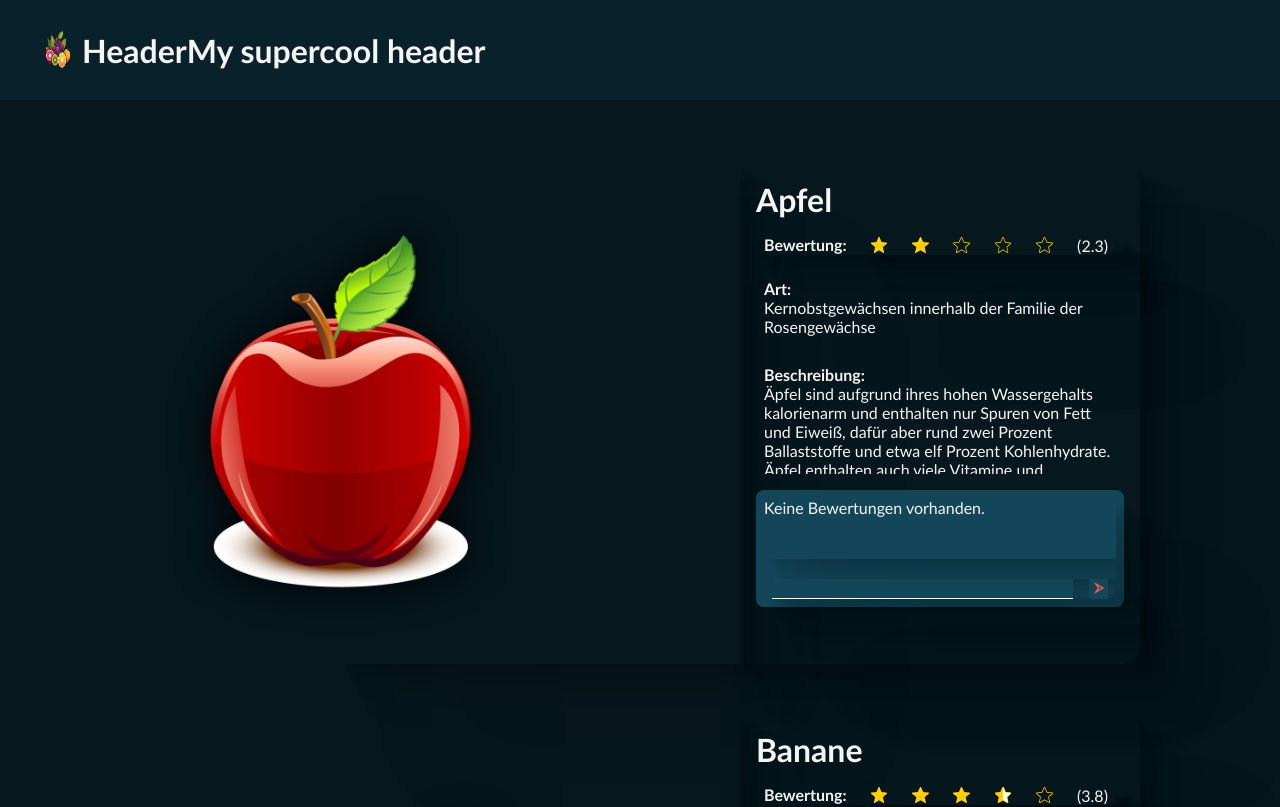
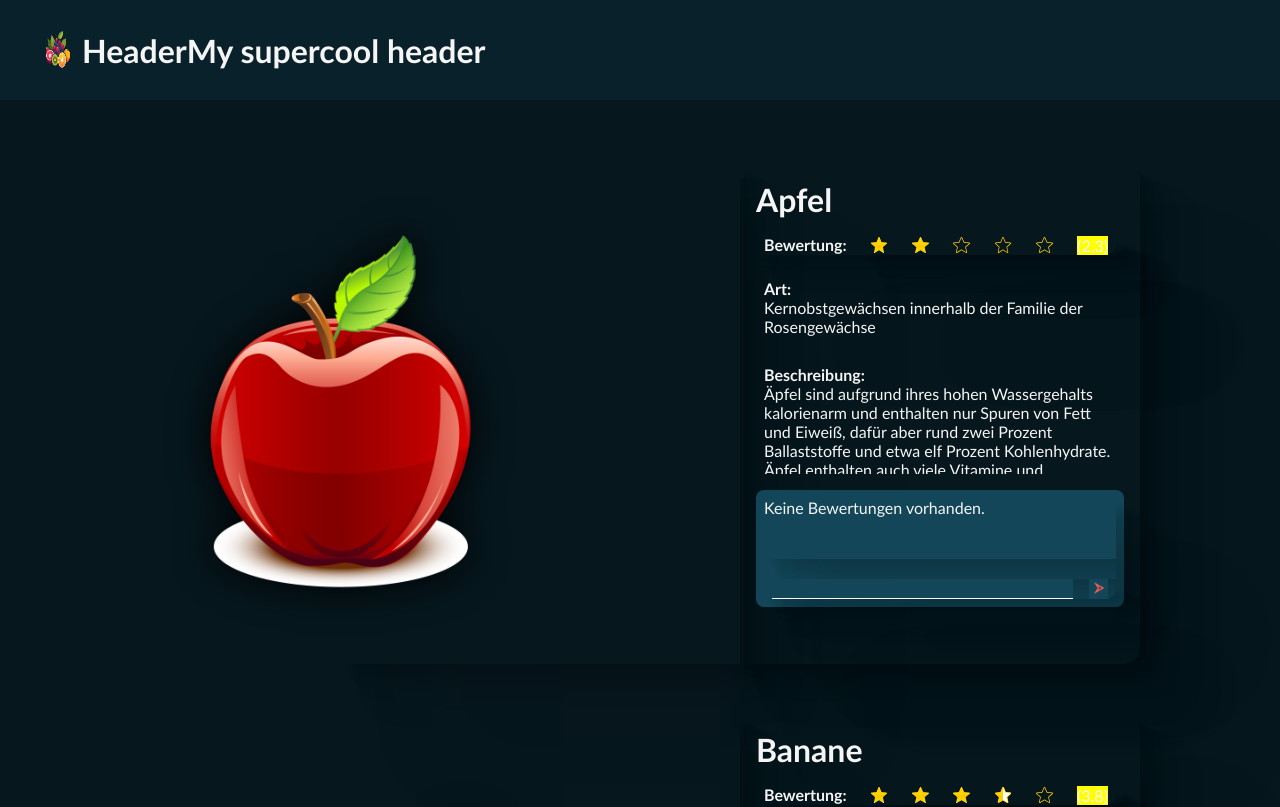
Before and after one commit to adminhype/typescript_grundkurs, an Angular app in the folder typescript_project/: page / in a window 1280 px wide. Shown: the top 807 px of the page. Built offline with nearby package versions, Linux system fonts and the light colour scheme.

Commit message:
doc(): implement switch-case for star rating display with inline styling

```diff
--- a/typescript_project/src/app/fruitlist/fruitlist.component.html
+++ b/typescript_project/src/app/fruitlist/fruitlist.component.html
@@ -9,27 +9,33 @@
             <div>
                 <p><b>Bewertung:</b></p>
                 <div>
-          <!-- @for (i of [1, 2, 3, 4, 5]; track fruitlist) { @if (i <= item.stars) {
-          <img src="./assets/img/stars/star.svg" alt="" />
-          } @else if(i <= item.stars - 0.5) {
-          <img src="./assets/img/stars/star-half.svg" alt="" />
-          } @else {
-          <img src="./assets/img/stars/star-empty.svg" alt="" />
-          } } -->
+                    <!-- switchcase -->
+                    <!-- @for(count of [1,2,3,4,5]; track count){ @switch (true) {
+                      @case(item.stars >= count){
+                      <img src="/assets/img/stars/star.svg" alt="" />
+                      } @case(item.stars >= count - 0.5){
+                      <img src="/assets/img/stars/star-half.svg" alt="" />
+                      }@default {
+                      <img src="/assets/img/stars/star-empty.svg" alt="" />
+                      } } } -->
 
-          <!-- alternative for loop um die Sterne anzuzeigen -->
+                    <!-- switchcase dynamisches array -->
 
-          <!-- varriante mit count ist besser, da sie nicht über die gesamte liste iteriert sondern nur über die anzahl der sterne -->
+                    <!-- Bewertungssterne dynamisch anzeigen:
+                      - Schleife über 5 Sterne (getStar())
+                      - switch(true): prüft, wie viele Sterne item.stars hat -->
+                    @for(count of getStar(); track count){ @switch (true) {
+                    @case(item.stars >= count){
+                    <img src="/assets/img/stars/star.svg" alt="" />
+                    } @case(item.stars >= count - 0.5){
+                    <img src="/assets/img/stars/star-half.svg" alt="" />
+                    }@default {
+                    <img src="/assets/img/stars/star-empty.svg" alt="" />
+                    } } }
 
-          @for (count of [1, 2, 3, 4, 5]; track fruitlist) { @if (item.stars >=
-          count) {
-          <img src="./assets/img/stars/star.svg" alt="" />
-          } @else if(item.stars >= count - 0.5) {
-          <img src="./assets/img/stars/star-half.svg" alt="" />
-          } @else {
-          <img src="./assets/img/stars/star-empty.svg" alt="" />
-          } }
-          <p>({{ item.stars }})</p>
+                    <p [style]="{ 'background-color': fontColor }">
+                        ({{ item.stars }})
+                    </p>
                 </div>
             </div>
             <div><b>Art:</b><br />{{ item.genus }}</div>
@@ -48,7 +54,11 @@
                 </div>
                 <div>
                     <input type="text" /><button>
-            <img src="./assets/img/arrow-35-32.png" alt="" srcset="" />
+                        <img
+                            src="./assets/img/arrow-35-32.png"
+                            alt=""
+                            srcset=""
+                        />
                     </button>
                 </div>
             </div>
--- a/typescript_project/src/app/fruitlist/fruitlist.component.ts
+++ b/typescript_project/src/app/fruitlist/fruitlist.component.ts
@@ -8,6 +8,20 @@ import { Component } from '@angular/core';
 })
 
 export class FruitlistComponent {
+
+  fontColor = "yellow";
+  /*
+    Erstellt ein Array mit den Werten [1, 2, 3, 4, 5]
+    Wird z. B. genutzt zur Darstellung von Sternen in einem Rating-System
+  */
+  getStar(): Array<number>{
+    let result  = [];
+    for(let i = 1; i <= 5; i++){
+      result.push(i)
+    }
+    return result;
+  }
+
   fruitlist = [
     {
       name: "Apfel",
```
Also changed, not shown: 1 other file (tests, documents, lock files or other folders). Lines whose indentation alone changed are shown as unchanged.
